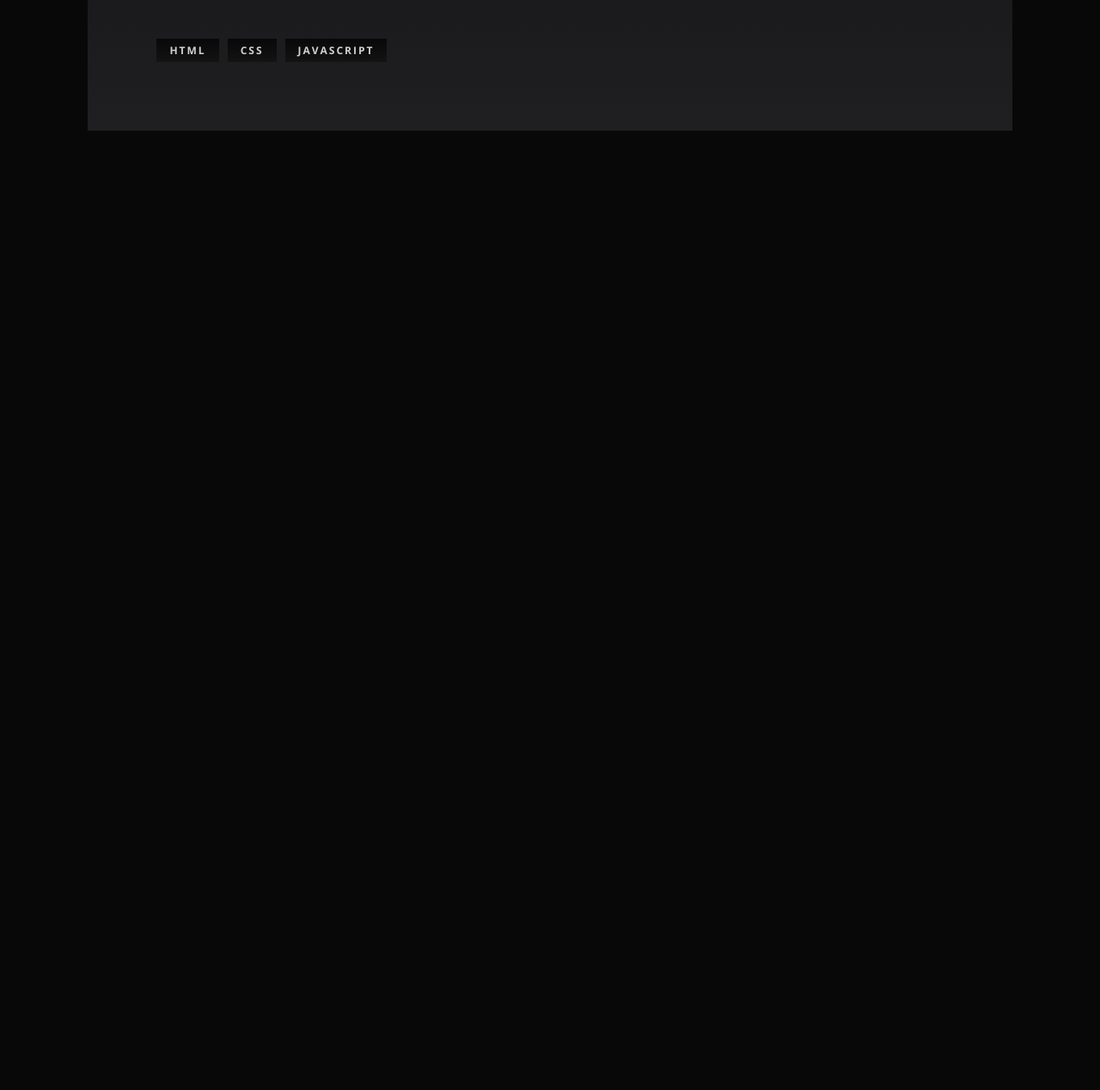
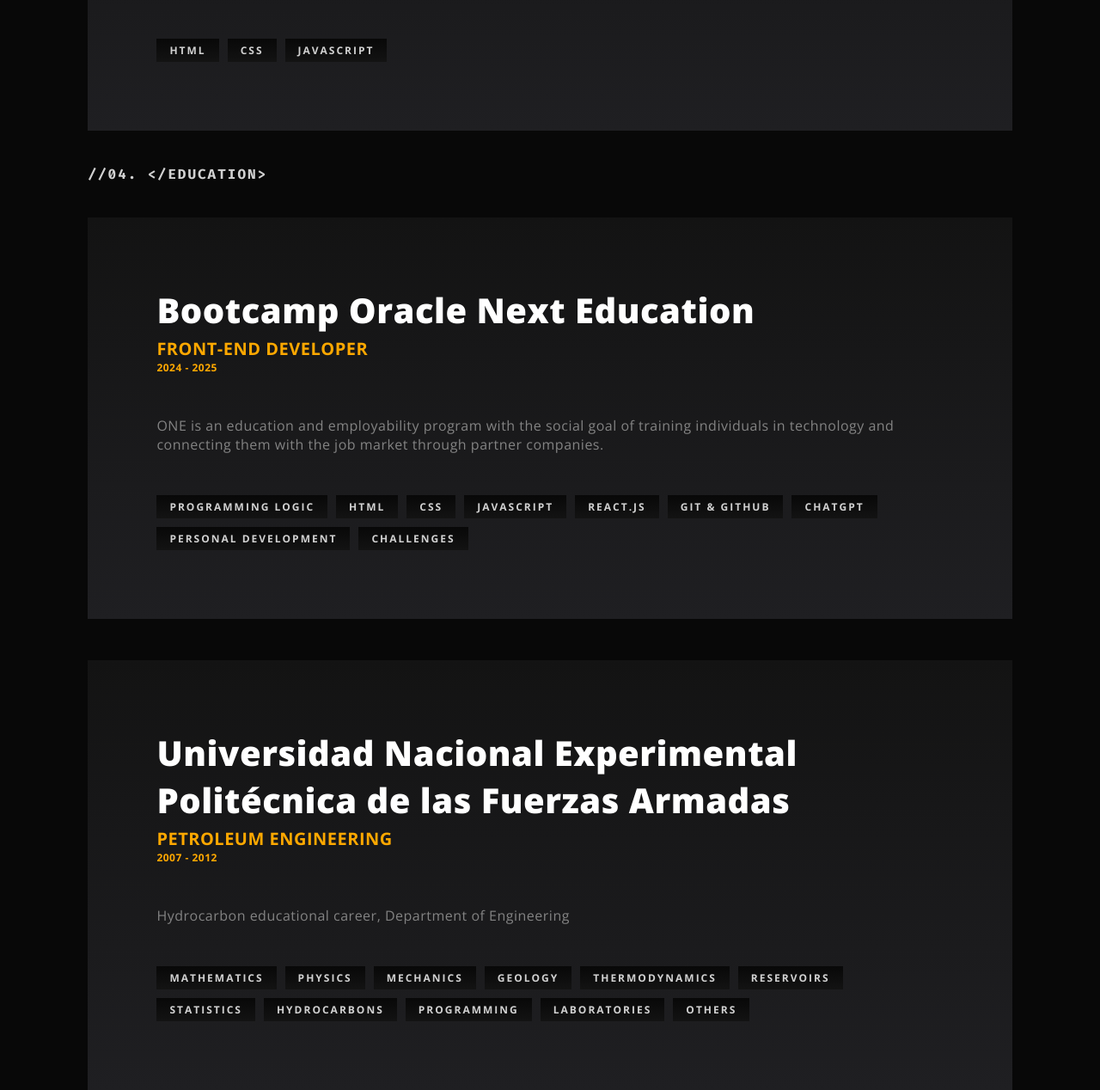
Before and after one commit to Guedevz/Portfolio-MG, a plain HTML site: page index.html in a window 1280 px wide. Shown: the part 4010-5278 px from the top of the page at 86% size. Before the commit the page ends 4162 px from the top, so only its background shows below. Drawn offline with nearby package versions, Linux system fonts and the light colour scheme.

Commit message:
[feat: education] Crea y aplica el HTML y CSS para la sección de educación, que incluyen el contenedor principal para listar la formación académica, inclusión de elementos para títulos, descripción y fechas de cada institución. Definición de clases con metodologia BEM para mantener consistencia en el diseño.

```diff
--- a/index.html
+++ b/index.html
@@ -193,6 +193,53 @@
                     </li>
                 </ul>
             </section>
+            <section class="education margin__top-button">
+                <h2 class="education__title section__title">//04. &lt;/EDUCATION&gt;</h2>
+                <ul class="education__list flex__column">
+                    <li class="education__item flex__column">
+                        <div class="education__item-info">
+                            <h2 class="education__institute">Bootcamp Oracle Next Education</h2>
+                            <h3 class="education__Specialization">FRONT-END DEVELOPER</h3>
+                            <h4 class="education__year">2024 - 2025</h4>
+                        </div>
+                        <p class="education__description">
+                            ONE is an education and employability program with the social goal of training individuals in technology and connecting them with the job market through partner companies.
+                        </p>
+                        <ul class="education__topics">
+                            <li class="education__topics-item">Programming Logic</li>
+                            <li class="education__topics-item">HTML</li>
+                            <li class="education__topics-item">CSS</li>
+                            <li class="education__topics-item">Javascript</li>
+                            <li class="education__topics-item">React.js</li>
+                            <li class="education__topics-item">Git & Github</li>
+                            <li class="education__topics-item">Chatgpt</li>
+                            <li class="education__topics-item">Personal Development</li>
+                            <li class="education__topics-item">Challenges</li>
+                        </ul>
+                    </li>
+                    <li class="education__item flex__column">
+                        <div class="education__item-info">
+                            <h2 class="education__institute">Universidad Nacional Experimental Politécnica de las Fuerzas Armadas</h2>
+                            <h3 class="education__Specialization">PETROLEUM ENGINEERING</h3>
+                            <h4 class="education__year">2007 - 2012</h4>
+                        </div>
+                        <p class="education__description">Hydrocarbon educational career, Department of Engineering</p>
+                        <ul class="education__topics">
+                            <li class="education__topics-item">Mathematics</li>
+                            <li class="education__topics-item">physics</li>
+                            <li class="education__topics-item">Mechanics</li>
+                            <li class="education__topics-item">Geology</li>
+                            <li class="education__topics-item">Thermodynamics</li>
+                            <li class="education__topics-item">Reservoirs</li>
+                            <li class="education__topics-item">Statistics</li>
+                            <li class="education__topics-item">Hydrocarbons</li>
+                            <li class="education__topics-item">Programming</li>
+                            <li class="education__topics-item">Laboratories</li>
+                            <li class="education__topics-item">Others</li>
+                        </ul>
+                    </li>
+                </ul>
+            </section>
         </div>
     </main>
 </body>
```
